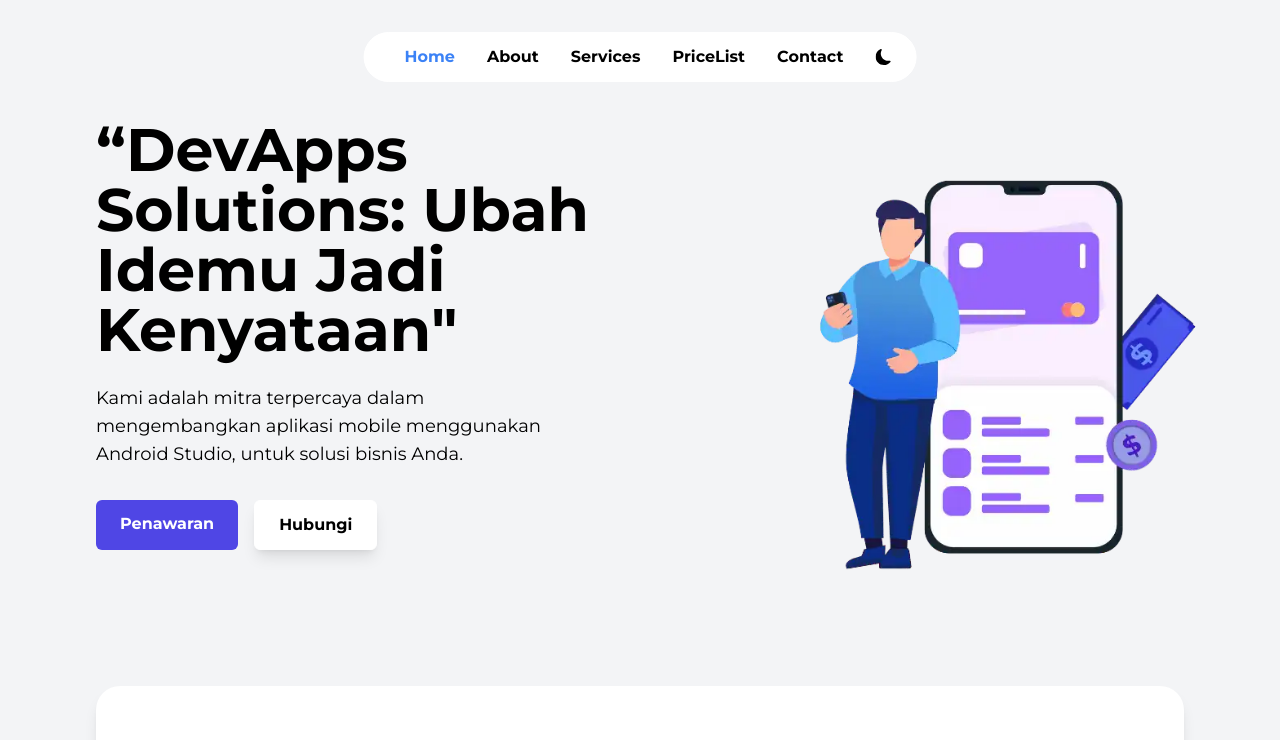
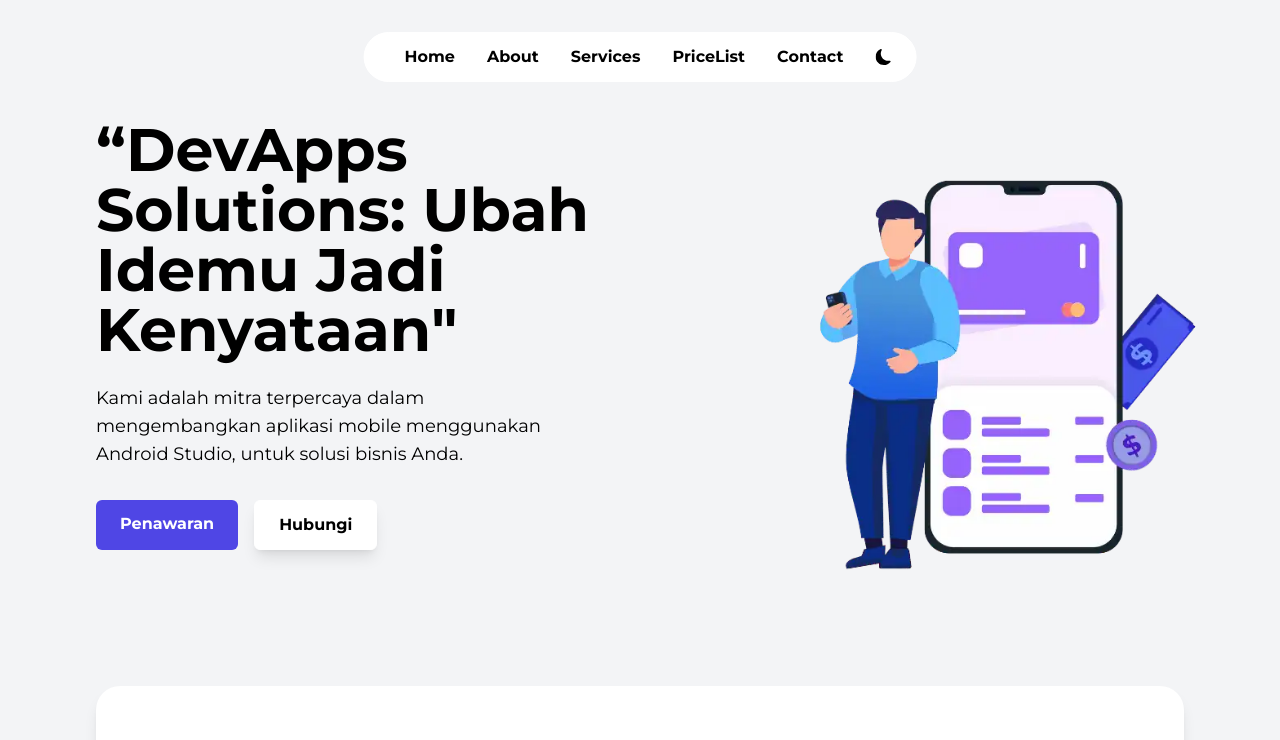
Before and after one commit to rufflekies/devapps_solutions, a React (Vite) app: page / in a window 1280 px wide. Shown: the top 740 px of the page. Built offline with nearby package versions, Linux system fonts and the light colour scheme.

Commit message:
Update Navbar.jsx

```diff
--- a/src/components/Navbar.jsx
+++ b/src/components/Navbar.jsx
@@ -1,4 +1,5 @@
 import React, { useState, useEffect } from "react";
+import { Link, animateScroll as scroll } from "react-scroll"; // Import dari react-scroll
 import {
   AiOutlineHome,
   AiOutlineInfoCircle,
@@ -62,9 +63,9 @@ const Navbar = () => {
   };
 
   const scrollToTop = () => {
-    window.scrollTo({
-      top: 0,
-      behavior: "smooth",
+    scroll.scrollToTop({
+      duration: 500,
+      smooth: "easeInOutQuad",
     });
   };
 
@@ -74,27 +75,27 @@ const Navbar = () => {
     <nav className="relative">
       {/* Desktop View: Bubble Navigation at the Top */}
       <div
-        className={`border border-white hidden md:flex fixed top-4 left-1/2 transform -translate-x-1/2 w-auto z-1000 transition-all duration-300 ease-in-out
-          ${isScrolled ? "bg-white shadow-lg rounded-full py-3 px-6" : "bg-white py-3 px-6 rounded-full"}`}
+        className={`border ${isDarkMode ? "border-transparent" : "border-white"} hidden md:flex fixed top-4 left-1/2 transform -translate-x-1/2 w-auto z-1000 transition-all duration-300 ease-in-out
+          ${isScrolled ? "bg-white shadow-lg rounded-full py-3 px-6" : "bg-white py-3 px-6 rounded-full"}
+        `}
         style={{
           marginTop: "1rem",
           fontFamily: "Montserrat, sans-serif",
           zIndex: 1000,
         }}
       >
-        {["Home", "About", "Services", "PriceList", "Contact"].map((text, index) => {
-          const section = text === "Home" ? "#hero" : `#${text.toLowerCase()}`;
-          return (
-            <a
-              key={text}
-              href={section}
-              className={`hover:text-blue-500 ${isActive(section) ? "text-blue-500" : "text-black"} mx-4 font-semibold`}
-              aria-label={`Navigasi ke bagian ${text}`} // Menambahkan teks alternatif untuk aksesibilitas
-            >
-              {text}
-            </a>
-          );
-        })}
+        {["Home", "About", "Services", "PriceList", "Contact"].map((text) => (
+          <Link
+            key={text}
+            to={text.toLowerCase()}
+            smooth={true}
+            duration={500}
+            className={`hover:text-blue-500 ${isScrolled || isDarkMode ? "text-blue-500" : "text-black"} mx-4 font-semibold`}
+            aria-label={`Navigasi ke bagian ${text}`} // Menambahkan teks alternatif untuk aksesibilitas
+          >
+            {text}
+          </Link>
+        ))}
 
         {/* Dark Mode Toggle Button for Desktop */}
         <button
@@ -106,9 +107,9 @@ const Navbar = () => {
         </button>
       </div>
 
-      {/* Mobile View: Instagram-style Bottom Navigation Bar without text labels */}
+      {/* Mobile View: Instagram-style Bottom Navigation Bar */}
       <div
-        className="fixed bottom-0 left-0 w-full rounded-3xl bg-white shadow-top py-3 flex justify-around items-center lg:hidden transition-all duration-300 ease-in-out"
+        className={`fixed bottom-0 left-0 w-full rounded-3xl bg-white shadow-top py-3 flex justify-around items-center lg:hidden transition-all duration-300 ease-in-out ${isDarkMode ? 'shadow-white' : ''}`}
         style={{
           zIndex: 1000,
           height: "60px",
@@ -122,9 +123,11 @@ const Navbar = () => {
           { section: "#pricelist", icon: <AiOutlineFile />, label: "Harga" },
           { section: "#contact", icon: <AiOutlineMail />, label: "Kontak" },
         ].map(({ section, icon, label }) => (
-          <a
+          <Link
             key={section}
-            href={section}
+            to={section.slice(1)} // Menghilangkan '#' untuk id yang benar
+            smooth={true}
+            duration={500}
             className={`flex flex-col items-center group transition-all duration-300 relative ${isActive(section) ? "text-blue-500" : "text-gray-500"}`}
             aria-label={label} // Tambahkan teks alternatif untuk aksesibilitas
           >
@@ -136,7 +139,7 @@ const Navbar = () => {
             {React.cloneElement(icon, {
               className: `text-2xl ${isActive(section) ? "text-blue-500" : "text-gray-500"}`,
             })}
-          </a>
+          </Link>
         ))}
       </div>
 
```
